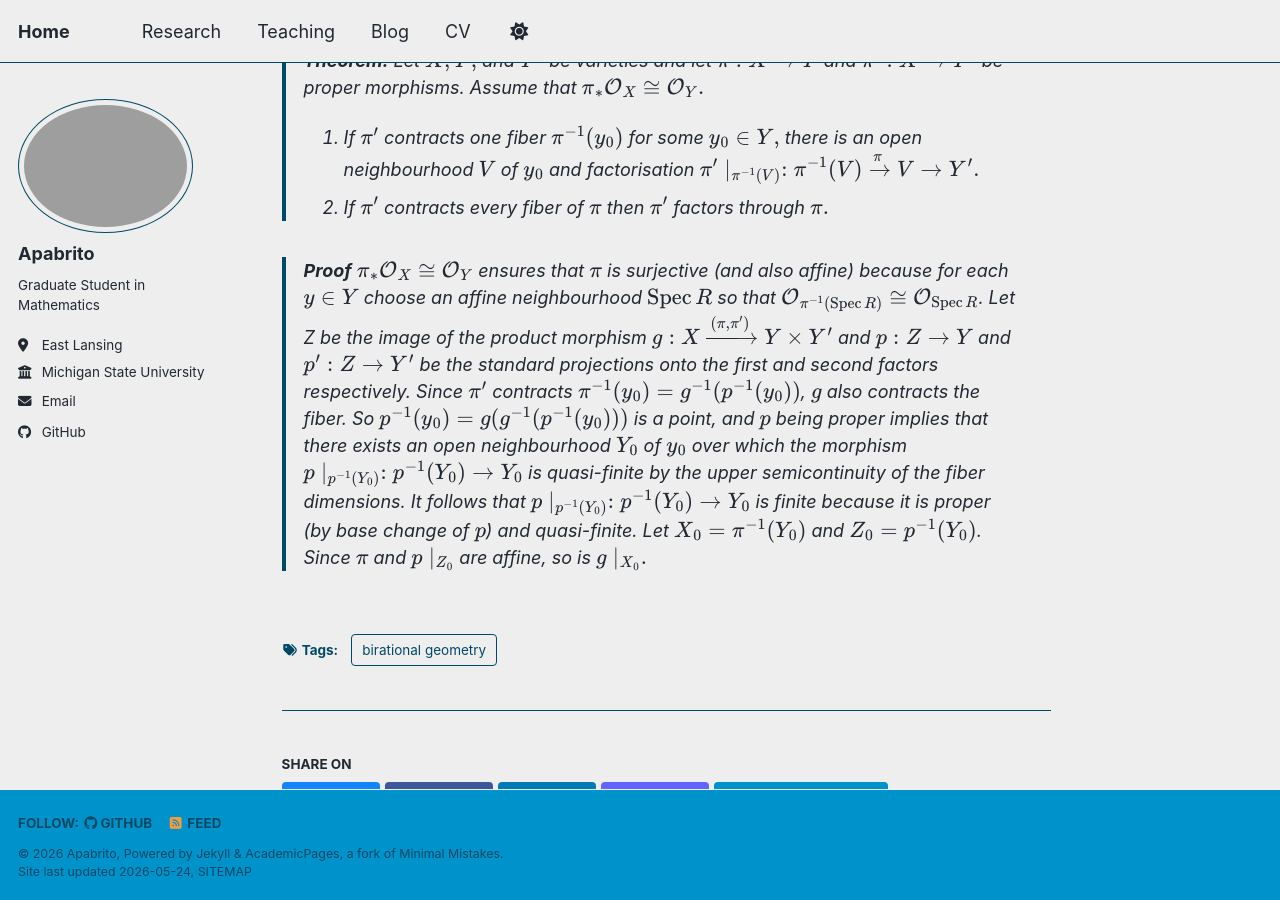
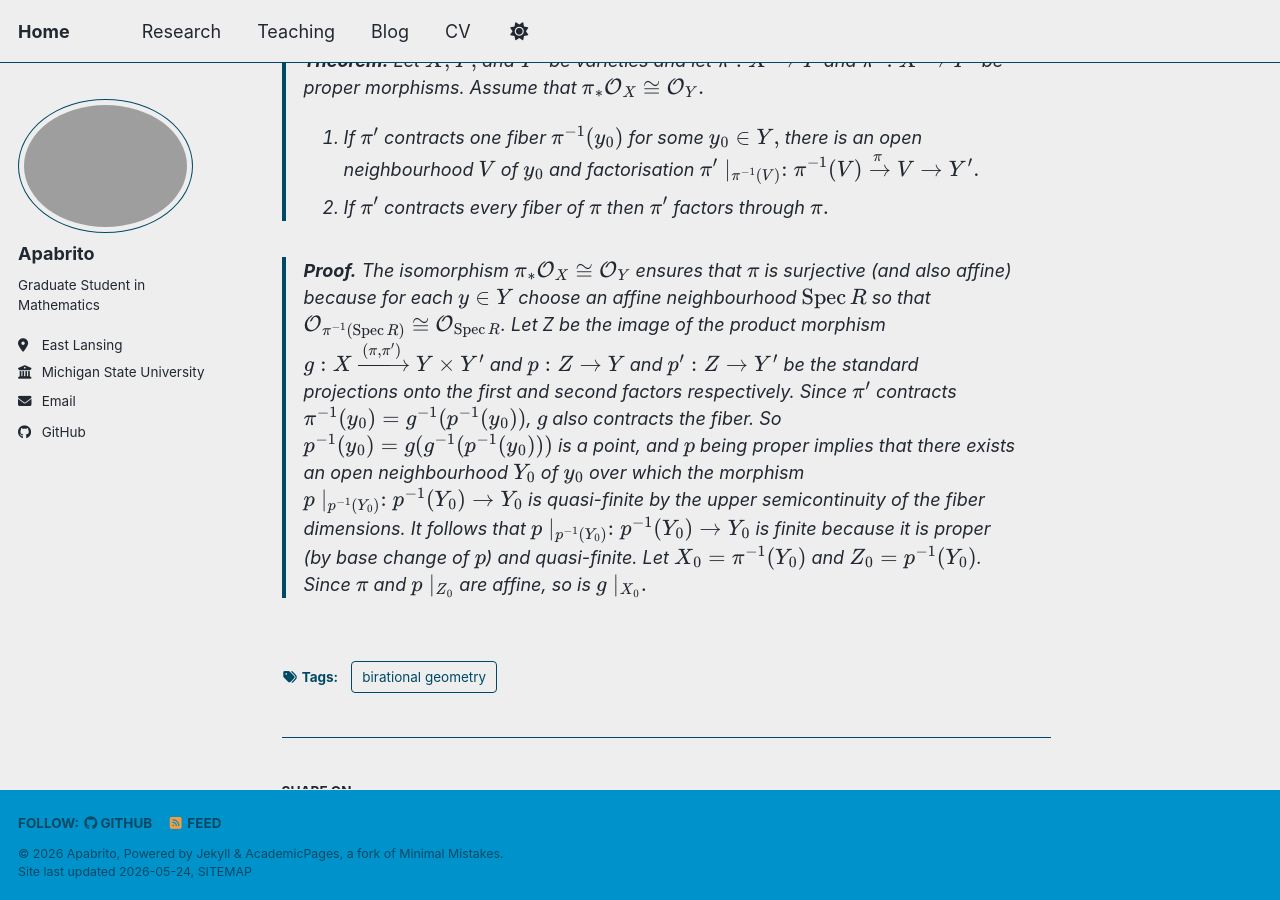
Before and after one commit to apabrito1/apabrito1.github.io, a Jekyll site: the page built from _posts/2012-08-14-blog-post-1.md, in a window 1280 px wide and 900 px high, scrolled down 940 px. Built offline with Jekyll 4.4.1, drawn with Linux system fonts in a browser that asks for light colours; a script bundle is joined from its source files by our own code; library files that are not in the unit come from our copies.

Commit message:
Update 2012-08-14-blog-post-1.md

```diff
--- a/_posts/2012-08-14-blog-post-1.md
+++ b/_posts/2012-08-14-blog-post-1.md
@@ -28,5 +28,5 @@ Now let us prove the following **rigidity lemma** which is crucial in most of th
 > 1. If $\pi'$ contracts one fiber $\pi^{-1}(y_0)$ for some $y_0\in Y,$ there is an open neighbourhood $V$ of $y_0$ and factorisation  $ \pi'\mid_{\pi^{-1}(V)}: \pi^{-1}(V) \xrightarrow{\pi} V\to Y'.$
 > 2. If $\pi'$ contracts every fiber of $\pi$ then $\pi'$ factors through $\pi.$
 
-> **Proof**
-> $\pi_ *\O_X\cong \O_Y$ ensures that $\pi$ is surjective (and also affine) because for each $y\in Y$ choose an affine neighbourhood $\Spec R$ so that $\O_{\pi^{-1}(\Spec R)}\cong \O_{\Spec R}$. Let Z be the image of the product morphism $g: X\xrightarrow{(\pi,\pi')} Y\times Y'$ and $p:Z\to Y$ and $p':Z\to Y'$ be the standard projections onto the first and second factors respectively. Since $\pi'$ contracts $\pi^{-1}(y_0)=g^{-1}(p^{-1}(y_0))$, $g$ also contracts the fiber. So $p^{-1}(y_0)=g(g^{-1}(p^{-1}(y_0)))$ is a point, and $p$ being proper implies that there exists an open neighbourhood $Y_0$ of $y_0$ over which the morphism $p\mid_{p^{-1}(Y_0)}:p^{-1}(Y_0)\to Y_0$ is quasi-finite by the upper semicontinuity of the fiber dimensions. It follows that $p\mid_{p^{-1}(Y_0)}:p^{-1}(Y_0)\to Y_0$ is finite because it is proper (by base change of $p$) and quasi-finite. Let $X_0=\pi^{-1}(Y_0)$ and $Z_0=p^{-1}(Y_0)$. Since $\pi$ and $p\mid_{Z_0}$ are affine, so is $g\mid_{X_0}.$
+> **Proof.**
+>  The isomorphism $\pi_ *\O_X\cong \O_Y$ ensures that $\pi$ is surjective (and also affine) because for each $y\in Y$ choose an affine neighbourhood $\Spec R$ so that $\O_{\pi^{-1}(\Spec R)}\cong \O_{\Spec R}$. Let Z be the image of the product morphism $g: X\xrightarrow{(\pi,\pi')} Y\times Y'$ and $p:Z\to Y$ and $p':Z\to Y'$ be the standard projections onto the first and second factors respectively. Since $\pi'$ contracts $\pi^{-1}(y_0)=g^{-1}(p^{-1}(y_0))$, $g$ also contracts the fiber. So $p^{-1}(y_0)=g(g^{-1}(p^{-1}(y_0)))$ is a point, and $p$ being proper implies that there exists an open neighbourhood $Y_0$ of $y_0$ over which the morphism $p\mid_{p^{-1}(Y_0)}:p^{-1}(Y_0)\to Y_0$ is quasi-finite by the upper semicontinuity of the fiber dimensions. It follows that $p\mid_{p^{-1}(Y_0)}:p^{-1}(Y_0)\to Y_0$ is finite because it is proper (by base change of $p$) and quasi-finite. Let $X_0=\pi^{-1}(Y_0)$ and $Z_0=p^{-1}(Y_0)$. Since $\pi$ and $p\mid_{Z_0}$ are affine, so is $g\mid_{X_0}.$
```
